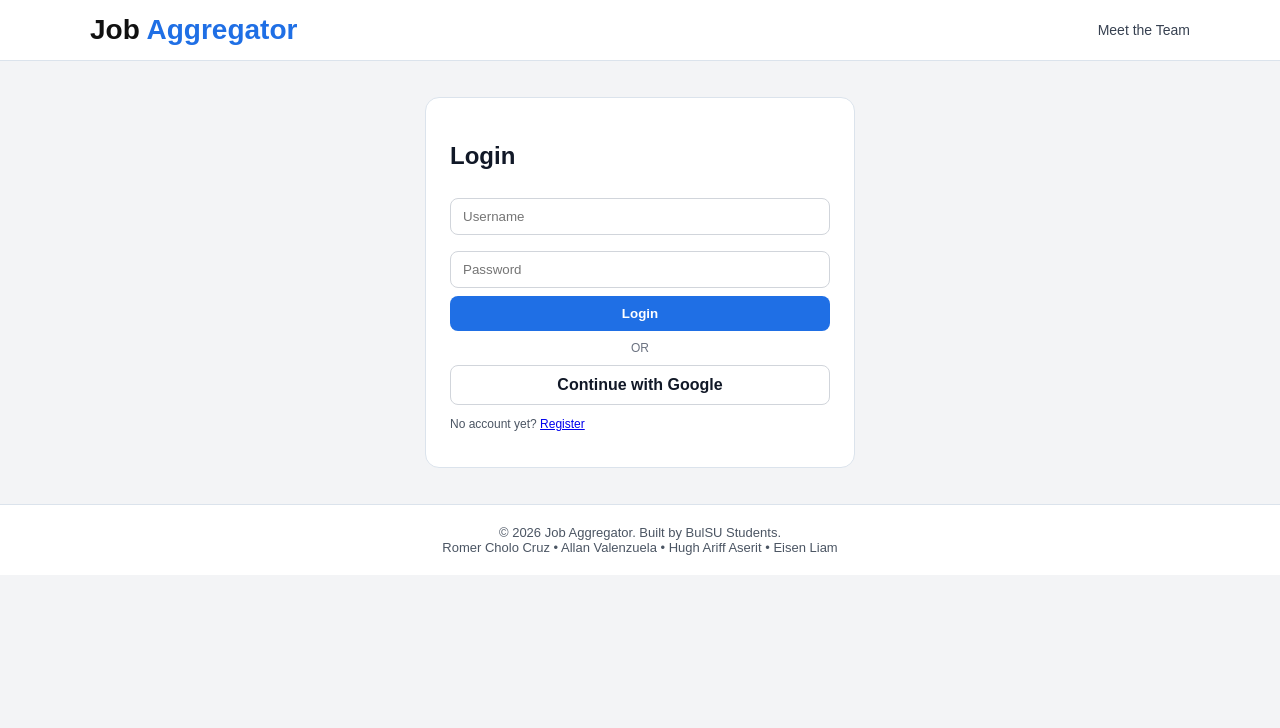
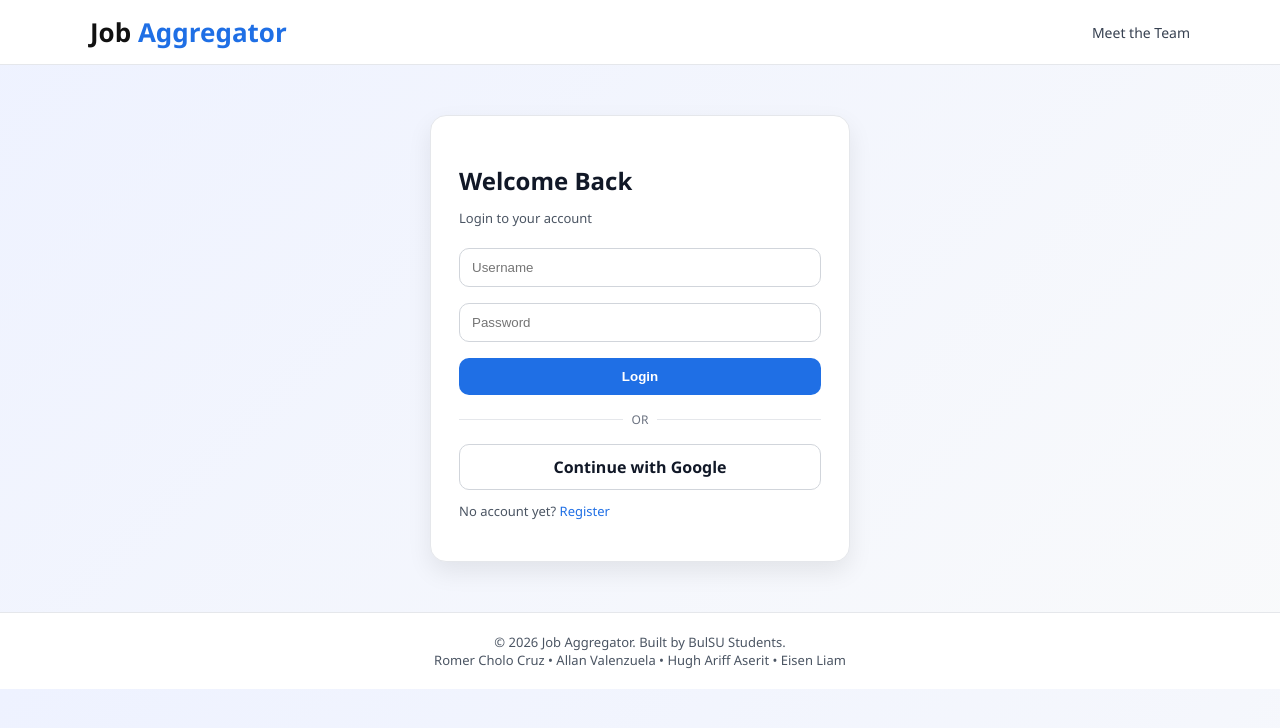
Before and after one commit to CPE3C-cruz-romer/Job-Aggregator-Website, a Django app: page /login/ in a window 1280 px wide. Shown: the top 728 px of the page. Run offline with Django 5.2, Linux system fonts and the light colour scheme; some libraries are stand-ins or nearby versions.

Commit message:
Update login.html
Better UI

```diff
--- a/elective_project/jobs/templates/registration/login.html
+++ b/elective_project/jobs/templates/registration/login.html
@@ -4,26 +4,188 @@
     <meta name="viewport" content="width=device-width, initial-scale=1.0">
     <title>Login - Job Aggregator</title>
     <style>
-        :root { --blue:#1f6fe5; --line:#dbe3ec; --bg:#f3f4f6; --ink:#111827; }
+        :root {
+            --blue:#1f6fe5;
+            --blue-dark:#1554b8;
+            --line:#e5e7eb;
+            --bg:#f9fafb;
+            --ink:#111827;
+        }
+
         * { box-sizing: border-box; }
-        body { margin:0; font-family: Arial, sans-serif; background:var(--bg); color:var(--ink); }
-        .topbar { background:#fff; border-bottom:1px solid var(--line); padding:14px 30px; }
-        .topbar-inner { max-width:1100px; margin:0 auto; display:flex; justify-content:space-between; align-items:center; }
-        .brand { font-weight:800; font-size:28px; text-decoration:none; color:#111; }
+
+        body {
+            margin:0;
+            font-family: 'Segoe UI', Arial, sans-serif;
+            background: linear-gradient(135deg, #eef2ff, #f9fafb);
+            color:var(--ink);
+        }
+
+        .topbar {
+            background:#fff;
+            border-bottom:1px solid var(--line);
+            padding:14px 30px;
+        }
+
+        .topbar-inner {
+            max-width:1100px;
+            margin:0 auto;
+            display:flex;
+            justify-content:space-between;
+            align-items:center;
+        }
+
+        .brand {
+            font-weight:800;
+            font-size:26px;
+            text-decoration:none;
+            color:#111;
+        }
+
         .brand span { color: var(--blue); }
-        .nav a { margin-left:18px; text-decoration:none; color:#374151; font-size:14px; }
-        .card { max-width:430px; margin:36px auto; background:#fff; border:1px solid var(--line); border-radius:14px; padding:24px; }
-        .error { color:#b91c1c; font-size:14px; }
-        input[type='text'], input[type='password'] { width:100%; border:1px solid #d1d5db; border-radius:8px; padding:10px 12px; margin:8px 0; }
-        .btn-primary { width:100%; border:none; border-radius:8px; background:var(--blue); color:#fff; padding:10px 12px; cursor:pointer; font-weight:bold; }
-        .btn-google { display:block; width:100%; border:1px solid #d1d5db; border-radius:8px; background:#fff; color:#111827; padding:10px 12px; cursor:pointer; font-weight:bold; margin-top:10px; text-align:center; text-decoration:none; }
-        .divider { text-align:center; color:#6b7280; font-size:12px; margin:10px 0; }
-        .small { font-size:12px; color:#4b5563; }
-        .footer { margin-top:35px; border-top:1px solid var(--line); text-align:center; padding:20px 10px; font-size:13px; color:#4b5563; background:#fff; }
+
+        .nav a {
+            margin-left:18px;
+            text-decoration:none;
+            color:#374151;
+            font-size:14px;
+            transition: color 0.2s;
+        }
+
+        .nav a:hover {
+            color: var(--blue);
+        }
+
+        .card {
+            max-width:420px;
+            margin:50px auto;
+            background:#fff;
+            border:1px solid var(--line);
+            border-radius:16px;
+            padding:28px;
+            box-shadow: 0 10px 25px rgba(0,0,0,0.08);
+        }
+
+        .card h2 {
+            margin-bottom:10px;
+        }
+
+        .error {
+            color:#dc2626;
+            font-size:14px;
+            margin-bottom:10px;
+        }
+
+        input[type='text'], input[type='password'] {
+            width:100%;
+            border:1px solid #d1d5db;
+            border-radius:10px;
+            padding:11px 12px;
+            margin:8px 0;
+            transition: all 0.2s;
+        }
+
+        input:focus {
+            border-color: var(--blue);
+            outline:none;
+            box-shadow: 0 0 0 2px rgba(31,111,229,0.15);
+        }
+
+        .btn-primary {
+            width:100%;
+            border:none;
+            border-radius:10px;
+            background:var(--blue);
+            color:#fff;
+            padding:11px;
+            cursor:pointer;
+            font-weight:bold;
+            margin-top:8px;
+            transition: all 0.2s;
+        }
+
+        .btn-primary:hover {
+            background: var(--blue-dark);
+        }
+
+        .btn-primary:active {
+            transform: scale(0.98);
+        }
+
+        .btn-google {
+            display:block;
+            width:100%;
+            border:1px solid #d1d5db;
+            border-radius:10px;
+            background:#fff;
+            color:#111827;
+            padding:11px;
+            cursor:pointer;
+            font-weight:bold;
+            margin-top:10px;
+            text-align:center;
+            text-decoration:none;
+            transition: all 0.2s;
+        }
+
+        .btn-google:hover {
+            background:#f3f4f6;
+        }
+
+        .divider {
+            display:flex;
+            align-items:center;
+            text-align:center;
+            color:#6b7280;
+            font-size:12px;
+            margin:16px 0;
+        }
+
+        .divider::before,
+        .divider::after {
+            content:'';
+            flex:1;
+            border-bottom:1px solid #e5e7eb;
+        }
+
+        .divider:not(:empty)::before {
+            margin-right:.75em;
+        }
+
+        .divider:not(:empty)::after {
+            margin-left:.75em;
+        }
+
+        .small {
+            font-size:13px;
+            color:#4b5563;
+            margin-top:12px;
+        }
+
+        .small a {
+            color: var(--blue);
+            text-decoration: none;
+            font-weight: 500;
+        }
+
+        .small a:hover {
+            text-decoration: underline;
+        }
+
+        .footer {
+            margin-top:40px;
+            border-top:1px solid var(--line);
+            text-align:center;
+            padding:20px 10px;
+            font-size:13px;
+            color:#4b5563;
+            background:#fff;
+        }
+
         @media (max-width: 700px) {
             .topbar { padding:12px 14px; }
             .brand { font-size:22px; }
-            .card { margin:18px 12px; padding:16px; }
+            .card { margin:20px 12px; padding:20px; }
         }
     </style>
 </head>
@@ -37,7 +199,9 @@
     </header>
 
     <main class="card">
-        <h2>Login</h2>
+        <h2>Welcome Back</h2>
+        <p class="small">Login to your account</p>
+
         {% if form.errors %}<p class="error">Invalid username or password</p>{% endif %}
         {% if error %}<p class="error">{{ error }}</p>{% endif %}
 
@@ -48,6 +212,7 @@
             <input type="hidden" name="next" value="/dashboard/">
             <button class="btn-primary" type="submit">Login</button>
         </form>
+
         {% if google_oauth_enabled %}
             <div class="divider">OR</div>
             <a class="btn-google" href="/auth/google/">Continue with Google</a>
```
